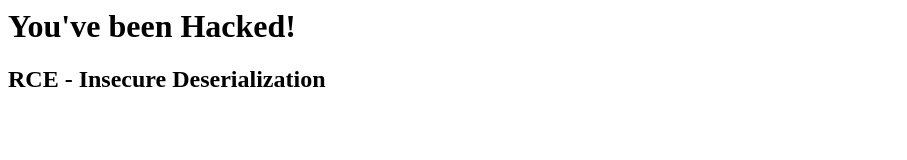
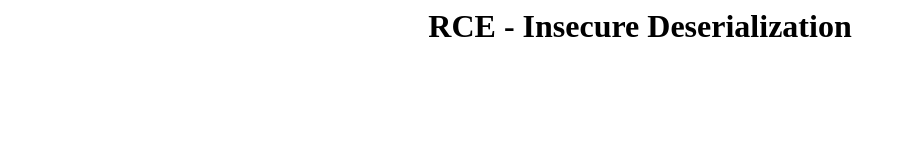
Before and after one commit to Hack3rOneness/Hacker_Oneness, a plain HTML site: page index.html in a window 1280 px wide. Shown: the whole page, without its empty margins (0-907 px from the left). Drawn offline with Linux system fonts and the light colour scheme.

Commit message:
Update index.html

```diff
--- a/index.html
+++ b/index.html
@@ -4,8 +4,7 @@
 
   </head>
 <body>
-<h1>You've been Hacked!</h1>
-  <h2 style="font-family:hacked;">RCE - Insecure Deserialization</h2>
+ <center><bold><h1>RCE - Insecure Deserialization</h1></bold>
  <script src="https://gist.github.com/Hack3rOneness/b386538d946ac0edd9110b00bf235cdf.js"></script>
-</body>
+ </center></body>
 </html>
```
